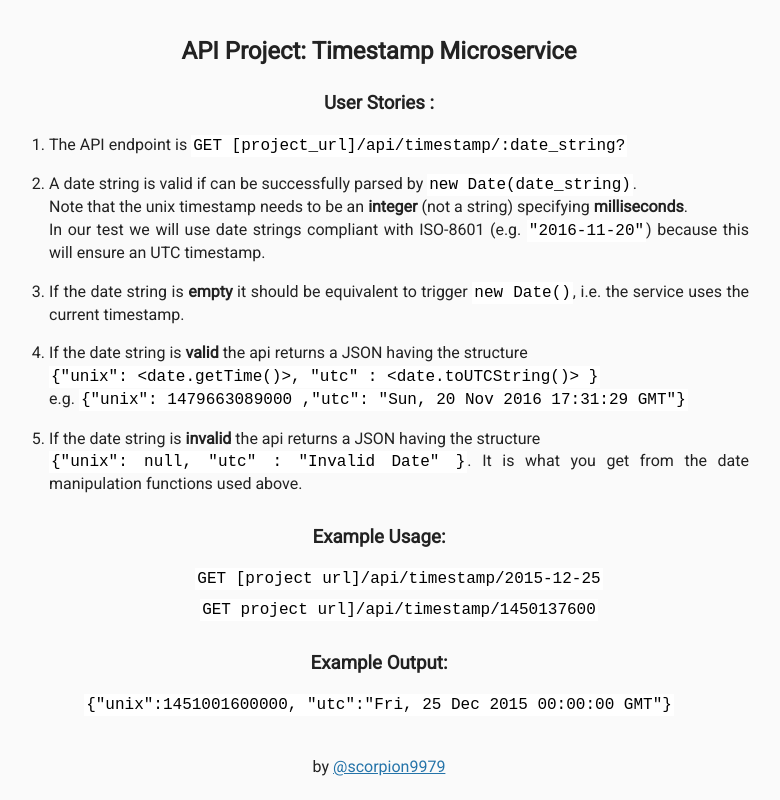
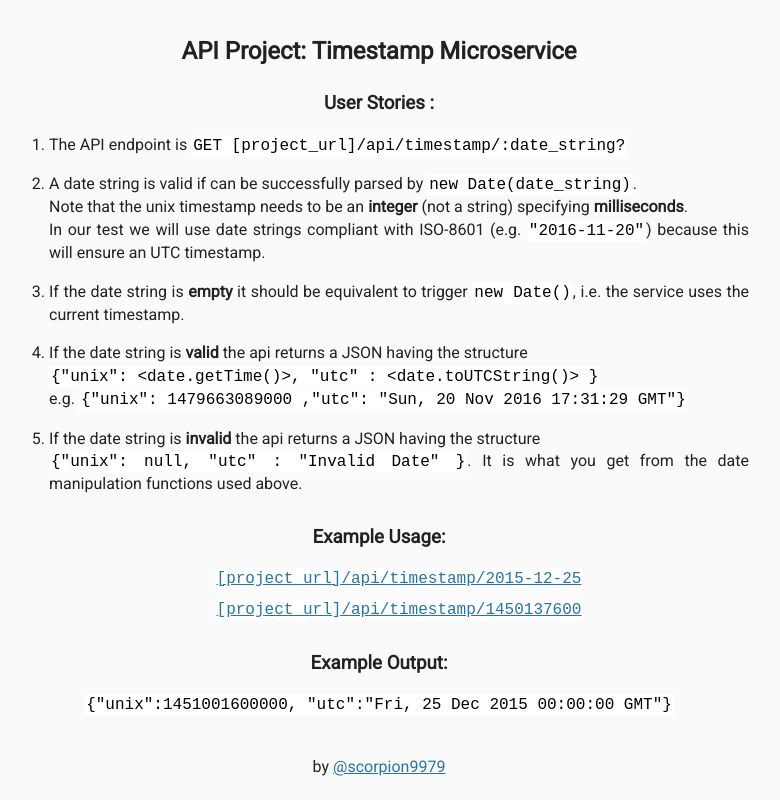
Before and after one commit to scorpion9979/timestamp, a website: page views/index.html in a window 1280 px wide. Shown: the whole page, without its empty margins (261-1041 px from the left). Drawn offline with Linux system fonts and the light colour scheme; files that its build step writes are made by us from their sources.

Commit message:
Fixed "Example Usage"

```diff
--- a/views/index.html
+++ b/views/index.html
@@ -31,8 +31,11 @@
         <h3>Example Usage:</h3>
         <ul>
           <li>
-            <code>GET [project url]/api/timestamp/2015-12-25</code></li>
-          <li><code>GET project url]/api/timestamp/1450137600</code></li>
+            <code><a href="api/timestamp/2015-12-25">[project url]/api/timestamp/2015-12-25</a></code>
+          </li>
+          <li>
+            <code><a href="api/timestamp/1450137600000">[project url]/api/timestamp/1450137600</a></code>
+          </li>
         </ul>
 
         <h3>Example Output:</h3>
```
